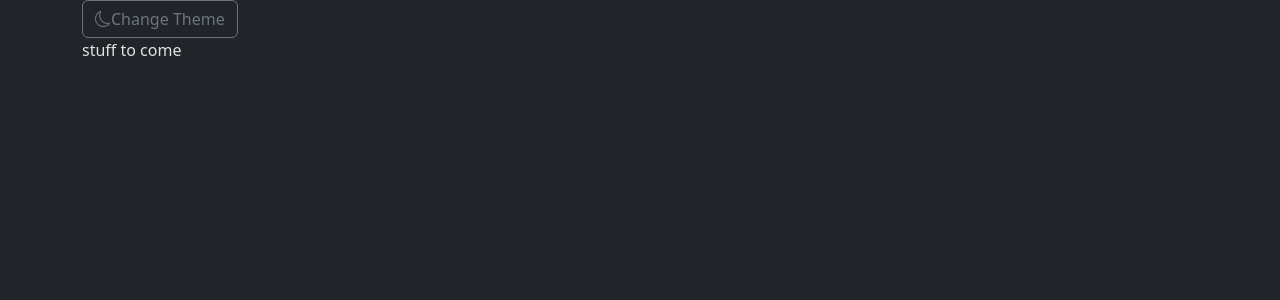
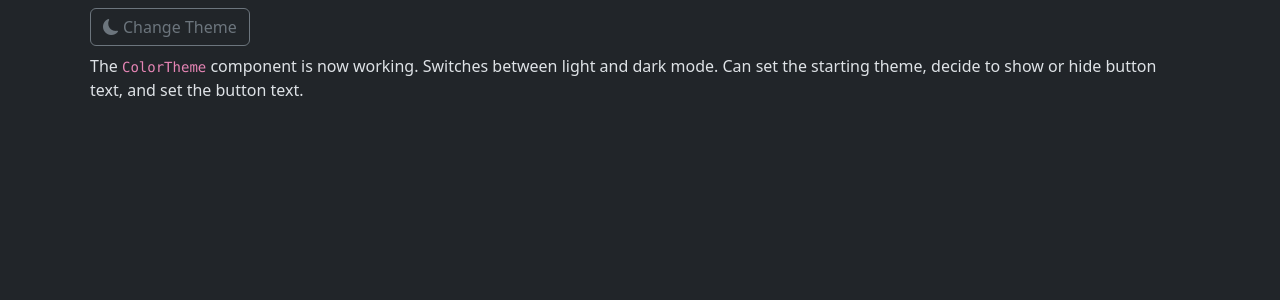
Before and after one commit to c-uliano/react-frontend-components, a React (Vite) app: page / in a window 1280 px wide. Shown: the top 300 px of the page. Built offline with nearby package versions, Linux system fonts and the light colour scheme.

Commit message:
ColorTheme finished, 3 props, comments

```diff
--- a/index.html
+++ b/index.html
@@ -1,10 +1,10 @@
-<!doctype html>
+<!DOCTYPE html>
 <html lang="en" data-bs-theme="dark">
     <head>
         <meta charset="UTF-8" />
         <link rel="icon" type="image/svg+xml" href="/vite.svg" />
         <meta name="viewport" content="width=device-width, initial-scale=1.0" />
-    <title>Vite + React + TS</title>
+        <title>React Component Library</title>
     </head>
     <body>
         <div id="root"></div>
--- a/src/App.tsx
+++ b/src/App.tsx
@@ -4,8 +4,13 @@ import ColorTheme from "./components/ColorTheme";
 function App() {
     return (
         <div className="container-sm">
-            <ColorTheme />
-            <p>stuff to come</p>
+            <div className="m-2">
+                <ColorTheme />
+                <p className="mt-2">
+                    The <code>ColorTheme</code> component is now working. Switches between light and dark mode. Can set the starting theme, decide to
+                    show or hide button text, and set the button text.
+                </p>
+            </div>
         </div>
     );
 }
--- a/src/components/ColorTheme/index.tsx
+++ b/src/components/ColorTheme/index.tsx
@@ -4,18 +4,22 @@
 // // rootElement.getAttribute(); - to get the attribute
 // // rootElement.setAttribute(); - to set the attribute
 // // rootElement.removeAttribute(); - to remove the attribute
-// add props to customize or remove the button text
+// // add props to customize or remove the button text
 // // add props to set starting theme
 
 import { useState, useEffect } from "react";
 
-const ColorTheme = (props: { theme?: string }) => {
-    // ? longer way to write this all out
+const ColorTheme = (props: { theme?: string; textVisible?: boolean; text?: string }) => {
+    // ? longer way to write this all out, just put props.theme || "dark" right into the useState as it's value
     // const initialTheme = props.theme || "dark";
     // const [theme, setTheme] = useState(initialTheme);
-    const [theme, setTheme] = useState(props.theme || "dark");
+    // ? seemed redundant to have the value here and repeated again in the useEffect
+    // const [theme, setTheme] = useState(props.theme || "dark");
+    // const [text, setText] = useState(props.text || "Change Theme");
+    const [theme, setTheme] = useState("");
+    const [text, setText] = useState("");
 
-    // * my first go
+    // * first go - setting/changing theme
     // const rootElement = document.documentElement;
     // rootElement.setAttribute("data-bs-theme", theme);
 
@@ -25,7 +29,7 @@ const ColorTheme = (props: { theme?: string }) => {
     //     setTheme(newTheme);
     // };
 
-    // * second go
+    // * second go - setting/changing theme
     // useEffect(() => {
     //     const rootElement = document.documentElement;
     //     rootElement.setAttribute("data-bs-theme", theme);
@@ -38,7 +42,7 @@ const ColorTheme = (props: { theme?: string }) => {
     //     setTheme(theme === "dark" ? "light" : "dark");
     // };
 
-    // * third go
+    // * third go - setting/changing theme. Completely reactive, changes show without refreshing page
     useEffect(() => {
         setTheme(props.theme || "dark");
     }, [props.theme]);
@@ -52,11 +56,16 @@ const ColorTheme = (props: { theme?: string }) => {
         setTheme(theme === "dark" ? "light" : "dark");
     };
 
+    // * first go - setting/changing text. Based off of what was done for changing/setting theme. Completely reactive, changes show without refreshing page
+    useEffect(() => {
+        setText(props.text || "Change Theme");
+    }, [props.text]);
+
     return (
         <>
             <button onClick={toggleTheme} className="btn btn-outline-secondary">
-                <i className={theme === "dark" ? "bi-moon" : "bi-brightness-high"}></i>
-                Change Theme
+                <i className={theme === "dark" ? "bi bi-moon-fill" : "bi bi-brightness-high-fill"}></i>
+                {props.textVisible !== false && <span className="ms-1">{text}</span>}
             </button>
         </>
     );
```
Lines whose indentation alone changed are shown as unchanged.
